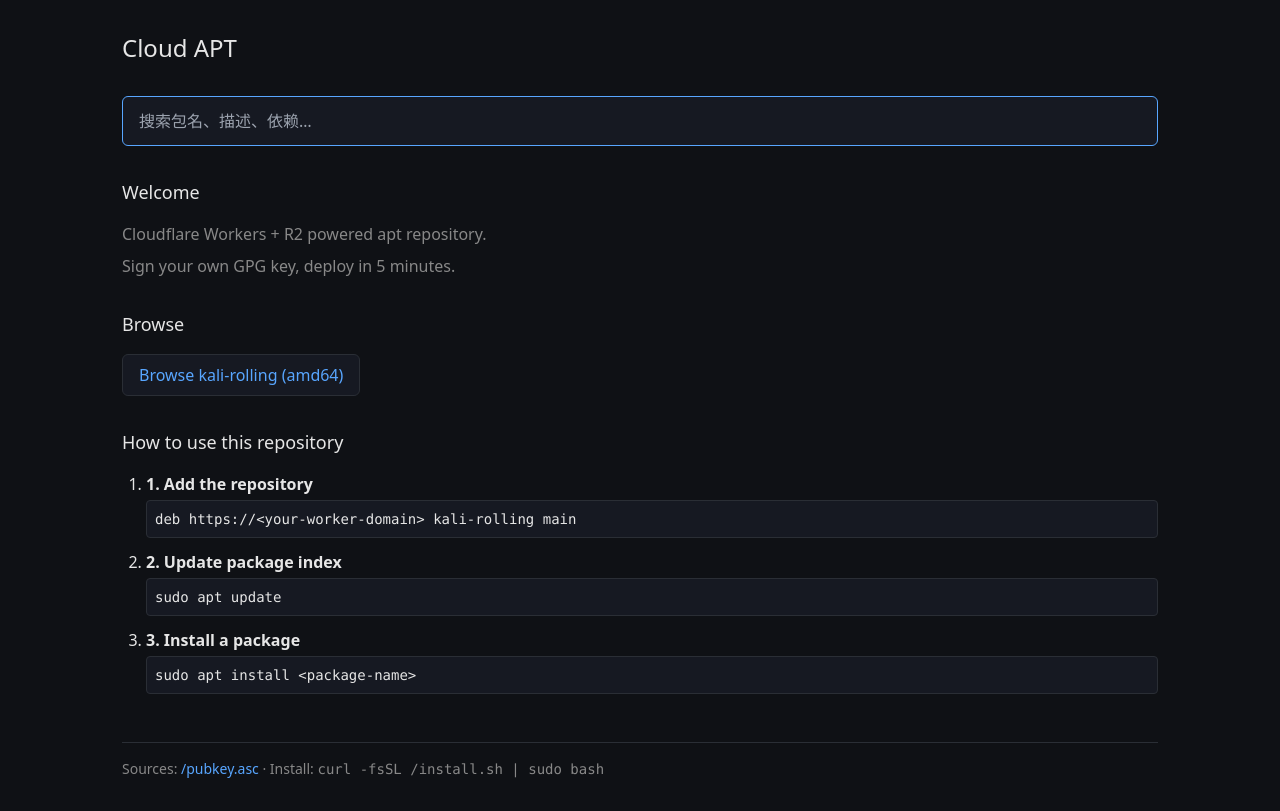
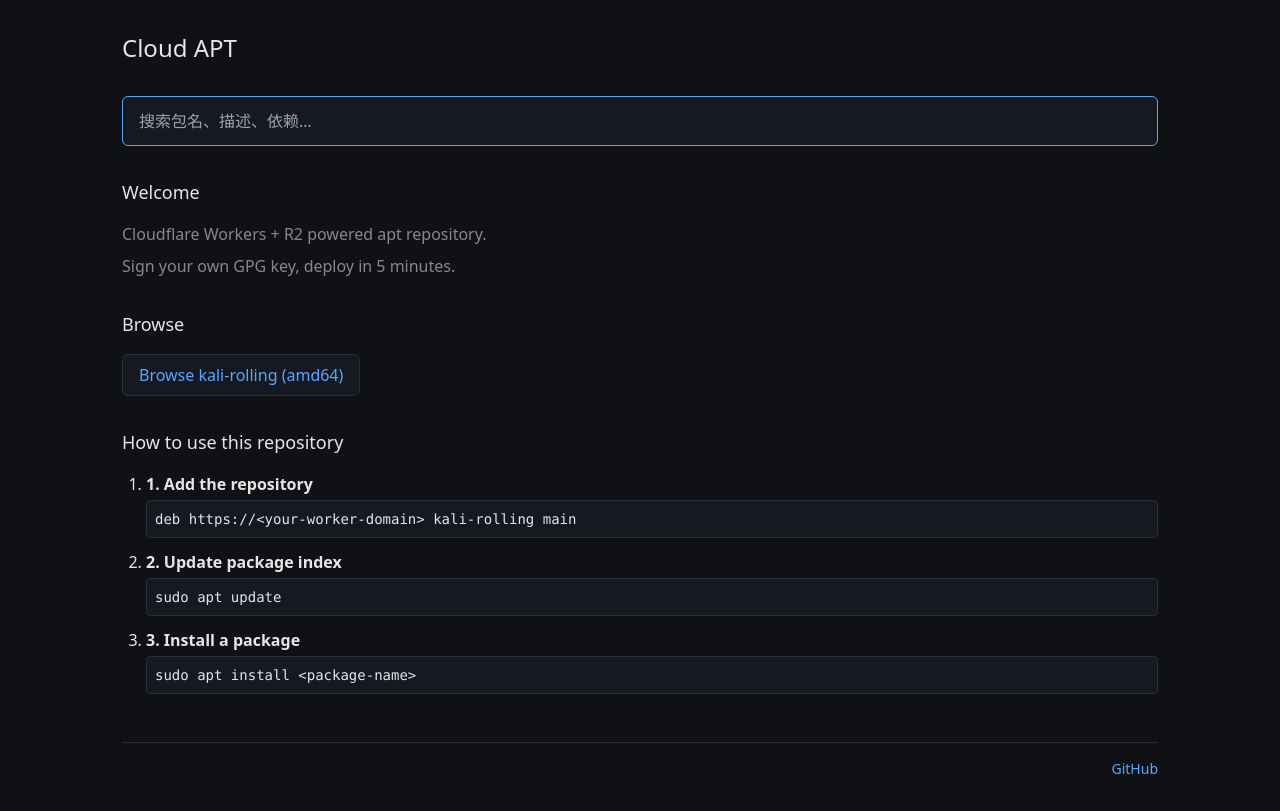
Before and after one commit to HowXu/cloud-apt, a Vue app in the folder apt-client/: page / in a window 1280 px wide. Built offline with nearby package versions, Linux system fonts and the light colour scheme.

Commit message:
feat(client): footer shows GitHub link only when configured

```diff
--- a/apt-client/src/components/Footer.vue
+++ b/apt-client/src/components/Footer.vue
@@ -1,12 +1,17 @@
 <template>
-  <footer class="mt-12 pt-4 border-t border-border text-muted text-sm">
-    <p>
-      Sources:
-      <a href="/pubkey.asc" class="text-accent no-underline hover:underline">/pubkey.asc</a>
-      ·
-      Install: <code class="font-mono">curl -fsSL /install.sh | sudo bash</code>
-    </p>
+  <footer class="mt-12 pt-4 border-t border-border text-muted text-sm flex items-center justify-end">
+    <a
+      v-if="siteConfig.showGithubButton"
+      :href="siteConfig.githubUrl"
+      target="_blank"
+      rel="noopener noreferrer"
+      class="text-accent no-underline hover:underline"
+    >
+      GitHub
+    </a>
   </footer>
 </template>
 
-<script setup lang="ts"></script>
+<script setup lang="ts">
+import { siteConfig } from '../site.config';
+</script>
```
